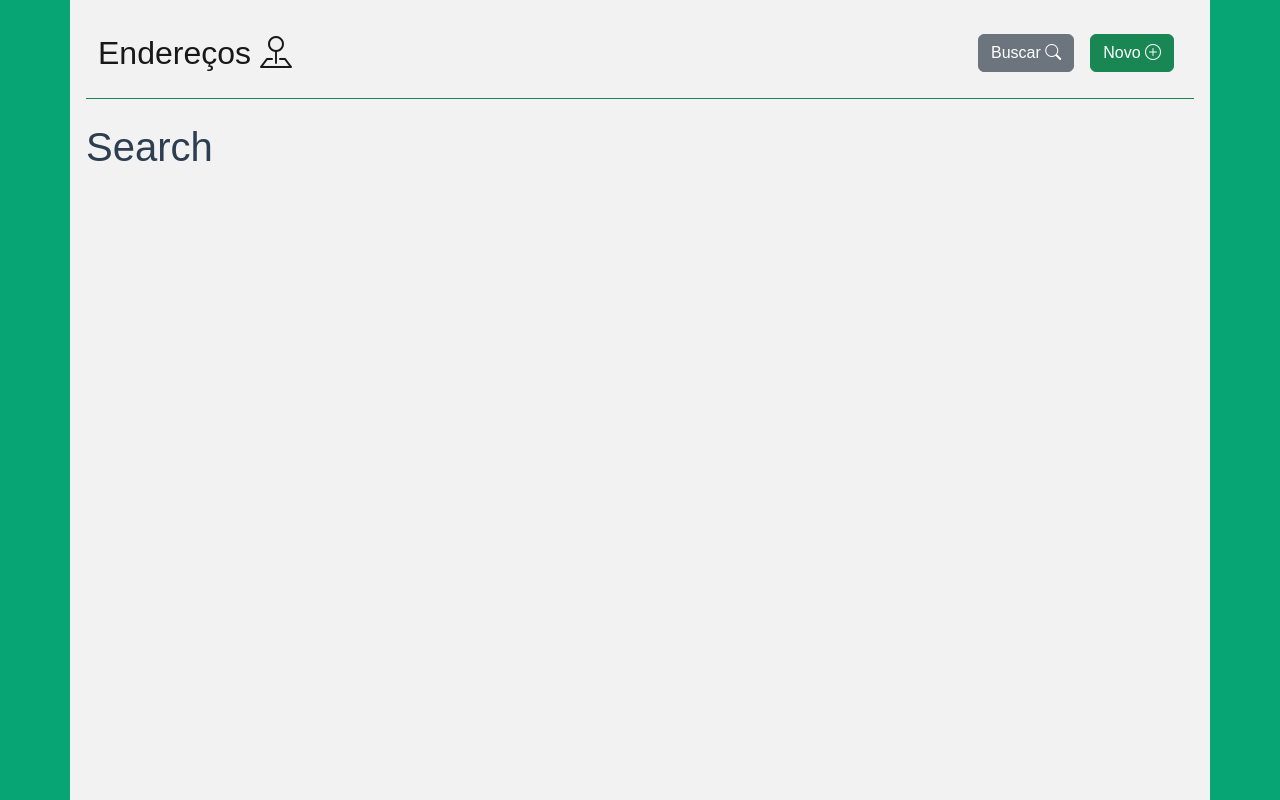
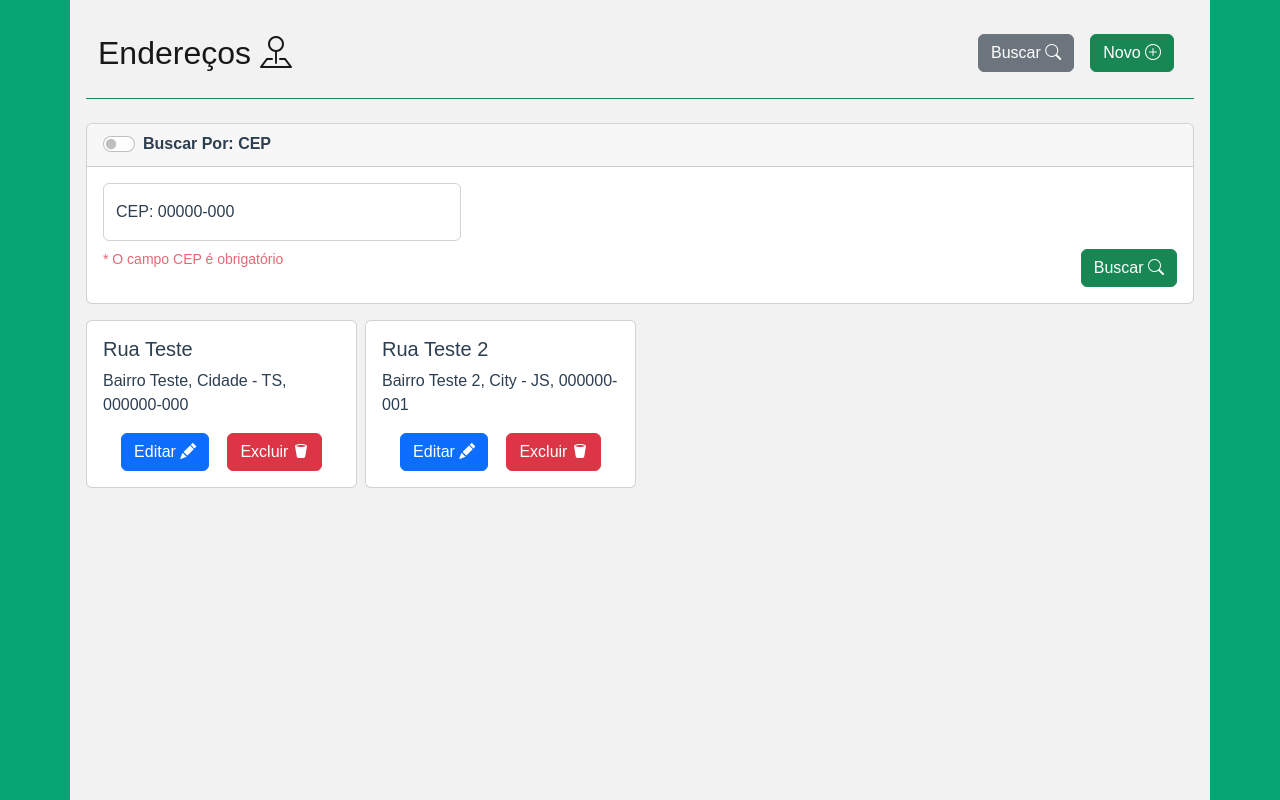
Before and after one commit to mauricioccardoso/address-management_laravel-vue, a Vue app in the folder frontend/: page /search in a window 1280 px wide. Built offline with nearby package versions, Linux system fonts and the light colour scheme.

Commit message:
feat: Adding address search screen

```diff
--- a/frontend/src/components/DeleteModal.vue
+++ b/frontend/src/components/DeleteModal.vue
@@ -1,6 +1,6 @@
 <template>
   <div class="modal fade" id="deleteAddress" tabindex="-1" aria-labelledby="deleteAddressLabel" aria-hidden="true">
-    <div class="modal-dialog">
+    <div class="modal-dialog modal-dialog-centered">
       <div class="modal-content">
         <div class="modal-header">
           <h1 class="modal-title fs-5" id="deleteAddressLabel">Deseja Deletar o Endereço?</h1>
--- /dev/null
+++ b/frontend/src/components/search/SearchCard.vue
@@ -0,0 +1,149 @@
+<template>
+  <div class="card mb-3">
+    <div class="card-header">
+      <div class="form-check form-switch">
+        <input class="form-check-input" type="checkbox" role="switch" id="flexSwitchCheckChecked" v-model="checkValue">
+        <label class="form-check-label fw-bold" for="flexSwitchCheckChecked">Buscar Por: {{ searchType }}</label>
+      </div>
+    </div>
+    <div class="card-body">
+      <form class="col" @submit.prevent="searchAddress">
+        <Transition name="fade" mode="out-in">
+          <div v-if="!checkValue" class="col-sm-12 col-md-4 mb-2">
+            <div class="input-group has-validation">
+              <div class="form-floating">
+                <input type="text" class="form-control" id="cep" placeholder="00000-000" required minlength="9"
+                  maxlength="9" v-model="cepSearch.cep" @input="formatCep">
+                <label for="cep">CEP: 00000-000</label>
+              </div>
+            </div>
+          </div>
+          <div v-else>
+            <div class="row g-2 mb-2">
+              <div class="col-md">
+                <div class="form-floating">
+                  <input type="text" class="form-control" id="street" placeholder="Rua" required minlength="3"
+                    v-model="addressSearch.street">
+                  <label for="street">Logradouro</label>
+                </div>
+              </div>
+              <div class="col-md">
+                <div class="form-floating">
+                  <input type="text" class="form-control" id="neighborhood" placeholder="Bairro" required minlength="3"
+                    v-model="addressSearch.neighborhood">
+                  <label for="neighborhood">Bairro</label>
+                </div>
+              </div>
+              <div class="col-md">
+                <div class="form-floating">
+                  <input type="text" class="form-control" id="city" placeholder="Cidade" required minlength="3"
+                    v-model="addressSearch.city">
+                  <label for="city">Cidade</label>
+                </div>
+              </div>
+              <div class="col-md">
+                <div class="form-floating">
+                  <select class="form-select" id="state" required v-model="addressSearch.state">
+                    <option selected disabled value=""> Selecione o Estado </option>
+                    <option v-for="state in  states " :key="state.abbreviation" :value="state.abbreviation">
+                      {{ state.name }} - {{ state.abbreviation }}
+                    </option>
+                  </select>
+                  <label for="state">Estado</label>
+                </div>
+              </div>
+            </div>
+          </div>
+        </Transition>
+        <div class="d-flex justify-content-between flex-column flex-sm-row gap-2">
+          <small class="text-danger text-opacity-75">{{ alertMessage }}</small>
+          <button type="submit" class="btn btn-success">
+            Buscar
+            <i class="bi bi-search"></i>
+          </button>
+        </div>
+      </form>
+    </div>
+  </div>
+</template>
+
+<script setup lang="ts">
+import { states } from '@/data/states';
+
+import { computed, ref, watch, type Ref } from 'vue';
+
+const checkValue = ref(false);
+const searchType = computed(() => checkValue.value ? 'Endereço' : 'CEP');
+const alertMessage = computed(() => checkValue.value ? '* Todos os campos são obrigatórios, exceto o bairro.' : '* O campo CEP é obrigatório');
+
+interface cepSearchDTO {
+  cep: string | null,
+}
+
+interface addressSearchDTO {
+  street: string | null,
+  neighborhood: string | null,
+  city: string | null,
+  state: string | null,
+}
+
+const cepSearch: Ref<cepSearchDTO> = ref({
+  cep: null,
+})
+
+const addressSearch: Ref<addressSearchDTO> = ref({
+  street: null,
+  neighborhood: null,
+  city: null,
+  state: null,
+});
+
+watch(searchType, () => {
+  if (searchType.value !== 'CEP') {
+    cepSearch.value.cep = null
+  } else {
+    addressSearch.value = {
+      street: null,
+      neighborhood: null,
+      city: null,
+      state: null,
+    }
+  }
+});
+
+const formatCep = async (event: any) => {
+  const numericValue: string = event.target.value.replace(/\D/g, '');
+
+  const firstPart: string = numericValue.slice(0, 5);
+  const secondPart: string = numericValue.slice(5, 8);
+
+  if (numericValue.length >= 6) {
+    cepSearch.value.cep = `${firstPart}-${secondPart}`;
+  } else {
+    cepSearch.value.cep = `${firstPart}`;
+    return;
+  }
+
+  // if (numericValue.length === 8) {
+  //   const cep = cepSearch.value.cep.replace('-', "");
+  // }
+}
+
+
+const searchAddress = () => {
+  console.log('search');
+}
+
+</script>
+
+<style scoped>
+.fade-enter-active,
+.fade-leave-active {
+  transition: opacity 0.20s;
+}
+
+.fade-enter,
+.fade-leave-to {
+  opacity: 0;
+}
+</style>
--- a/frontend/src/views/HomeHeader.vue
+++ b/frontend/src/views/HomeHeader.vue
@@ -12,6 +12,7 @@
   <main>
     <RouterView />
     <AddressModal modalId="createEditAddressModal"></AddressModal>
+    <DeleteModal></DeleteModal>
   </main>
 </template>
 
@@ -20,8 +21,9 @@ import NavBar from '@/components/navbar/NavBar.vue';
 import NavLink from '@/components/navbar/NavLink.vue';
 import NavButton from '@/components/navbar/NavButton.vue';
 import AddressModal from '@/components/AddressModal.vue';
+import DeleteModal from '@/components/DeleteModal.vue';
+
 import { RouterView } from 'vue-router';
-
 import { ref } from 'vue';
 import { useformAddressData } from '@/stores/formAddressData';
 
--- a/frontend/src/views/HomeView.vue
+++ b/frontend/src/views/HomeView.vue
@@ -6,13 +6,10 @@
       </AddressCard>
     </div>
   </div>
-
-  <DeleteModal></DeleteModal>
 </template>
 
 <script setup lang="ts">
 import AddressCard from '@/components/AddressCard.vue';
-import DeleteModal from '@/components/DeleteModal.vue';
 
 const addresses = [
   {
--- a/frontend/src/views/SearchView.vue
+++ b/frontend/src/views/SearchView.vue
@@ -1,5 +1,35 @@
 <template>
-  <div>
-    <h1>Search</h1>
+  <SearchCard></SearchCard>
+  <div class="row g-2">
+    <div v-for="address in addresses" :key="address.id" class="col-sm-12 col-md-4 col-lg-3">
+      <AddressCard :id="address.id" :street="address.street" :neighborhood="address.neighborhood" :city="address.city"
+        :state="address.state" :cep="address.cep">
+      </AddressCard>
+    </div>
   </div>
 </template>
+
+<script setup lang="ts">
+import AddressCard from '@/components/AddressCard.vue';
+import SearchCard from '@/components/search/SearchCard.vue';
+
+
+const addresses = [
+  {
+    id: 1,
+    street: 'Rua Teste',
+    neighborhood: 'Bairro Teste',
+    city: 'Cidade',
+    state: 'TS',
+    cep: '000000-000',
+  },
+  {
+    id: 2,
+    street: 'Rua Teste 2',
+    neighborhood: 'Bairro Teste 2',
+    city: 'City',
+    state: 'JS',
+    cep: '000000-001',
+  }
+]
+</script>
```
